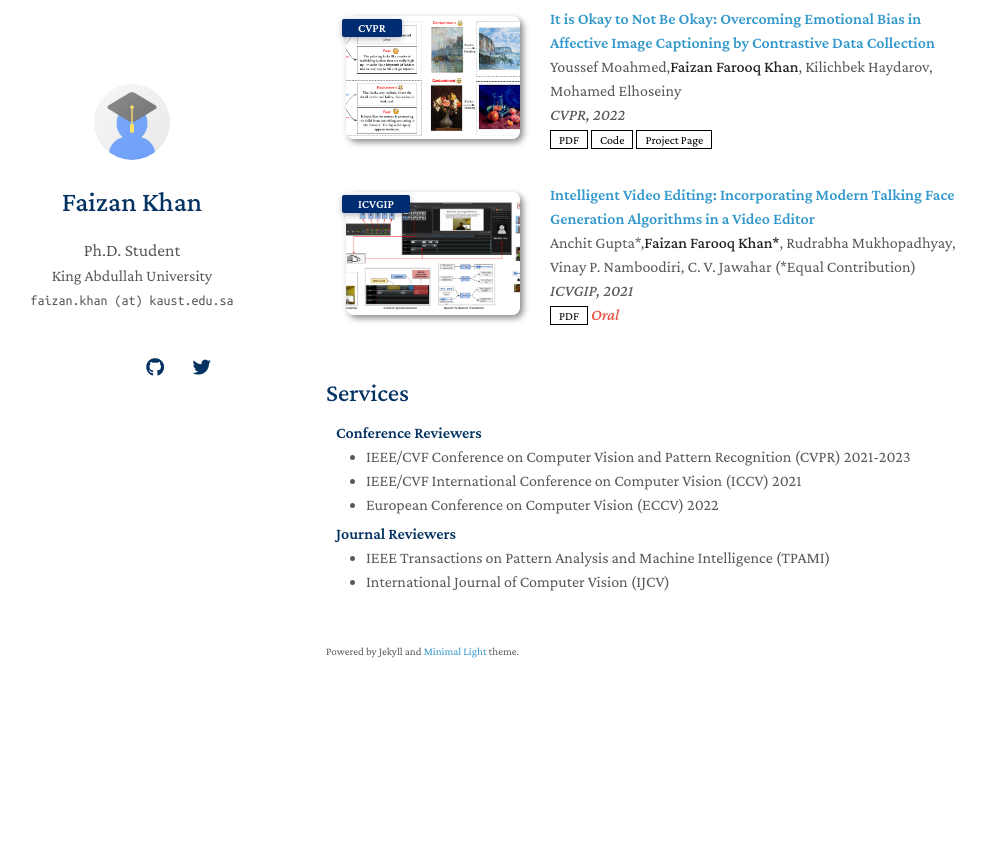
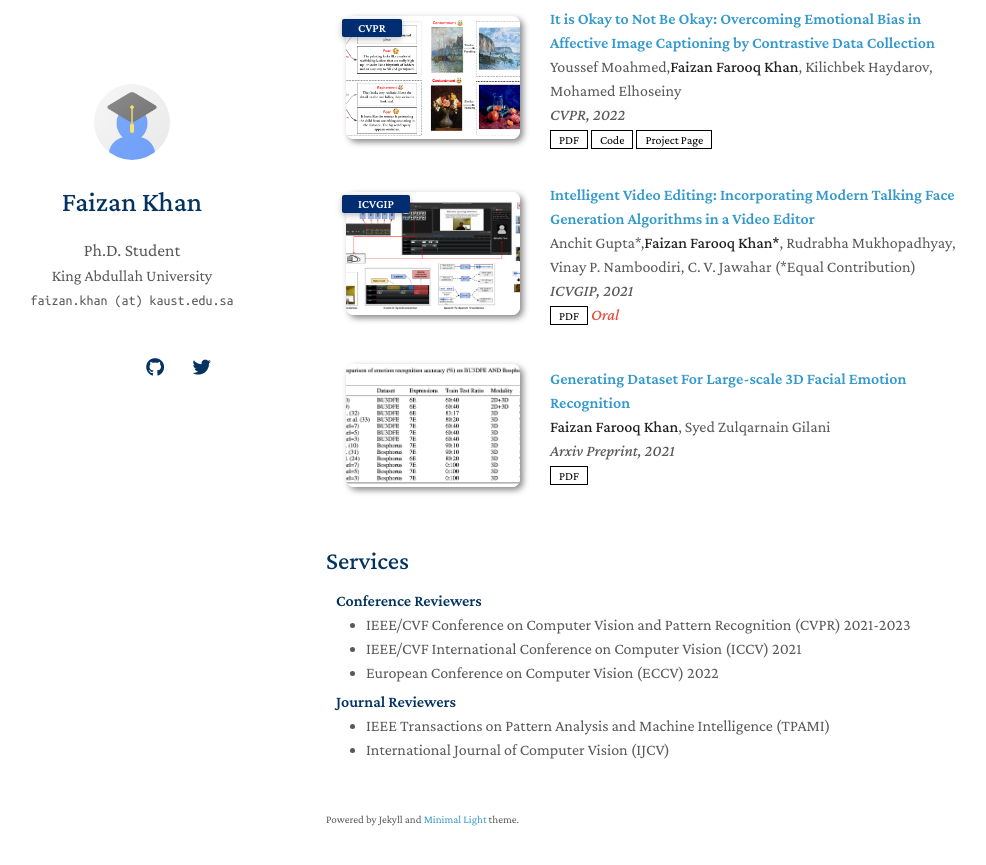
Before and after one commit to faixan-khan/faixan-khan.github.io, a Jekyll site: the page built from index.md, in a window 1280 px wide and 900 px high, scrolled down 1628 px. Shown: the top 865 px of the window, without its empty margins (144-1130 px from the left). Built offline with Jekyll 4.4.1, drawn with Linux system fonts in a browser that asks for light colours; nearby versions of some CDN libraries; a style sheet for code colours, icons or effects is not loaded; our own code applies the rules of GitHub Pages for plain Markdown files; before the commit the page ends 2360 px from its top, so only the background shows below that.

Commit message:
pubs almost all

```diff
--- a/_data/publications.yml
+++ b/_data/publications.yml
@@ -16,7 +16,7 @@ main:
     # page: https://class-il.mpi-inf.mpg.de/mnemonics/
     # bibtex: https://class-il.mpi-inf.mpg.de/mnemonics/
     notes: Under Review
-    # image: ./assets/img/teaser_example.png
+    image: ./assets/img/cletir.png
 
   - title: "Local Masked Reconstruction for Efficient Self-Supervised Learning on High-resolution Images"
     authors: Jun Chen, <strong>Faizan Farooq Khan</strong>, Ming Hu, Ammar Sherrif, Zongyuan Ge, Boyang Li, Mohamed Elhoseiny
@@ -27,7 +27,7 @@ main:
     # page: https://class-il.mpi-inf.mpg.de/mnemonics/
     # bibtex: https://class-il.mpi-inf.mpg.de/mnemonics/
     notes: Under Review
-    # image: ./assets/img/teaser_example.png
+    image: ./assets/img/lomar.png
 
   - title: "FishNet: A Large-scale Dataset and Benchmark for Fish Recognition, Detection, and Functional Traits Prediction"
     authors: <strong>Faizan Farooq Khan*</strong>, Xiang Li*, Andrew Temple, Mohamed Elhoseiny (*Equal Contribution)
@@ -70,3 +70,9 @@ main:
     pdf: https://arxiv.org/abs/2110.08580
     image: ./assets/img/intel.png
     notes: Oral
+
+  - title: "Generating Dataset For Large-scale 3D Facial Emotion Recognition"
+    authors: <strong>Faizan Farooq Khan</strong>, Syed Zulqarnain Gilani
+    conference: Arxiv Preprint, 2021
+    pdf: https://arxiv.org/abs/2109.08043
+    image: ./assets/img/3dfer.png
```
Also changed, not shown: assets/img/3dfer.png (added), assets/img/cletir.png (added), assets/img/lomar.png (added).
